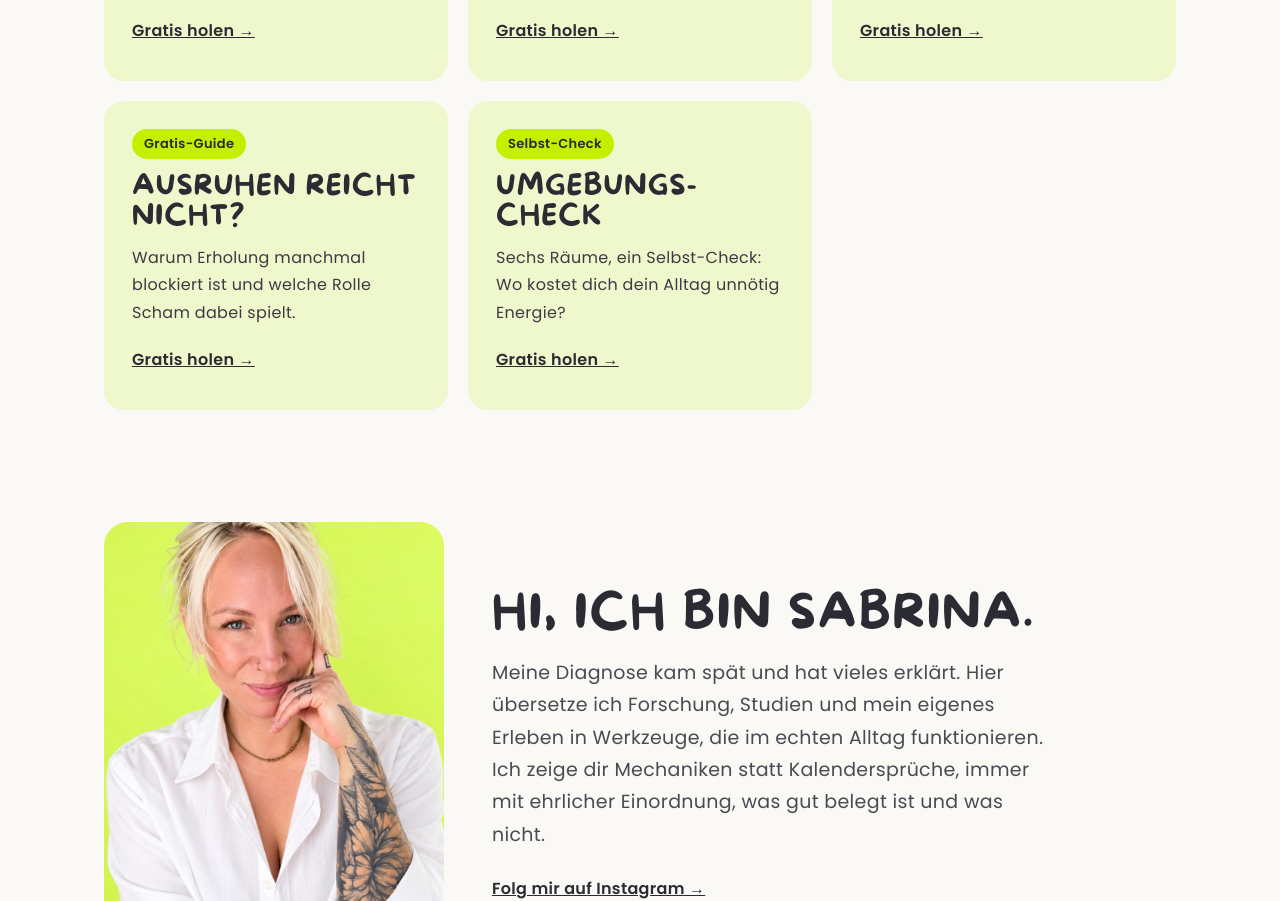
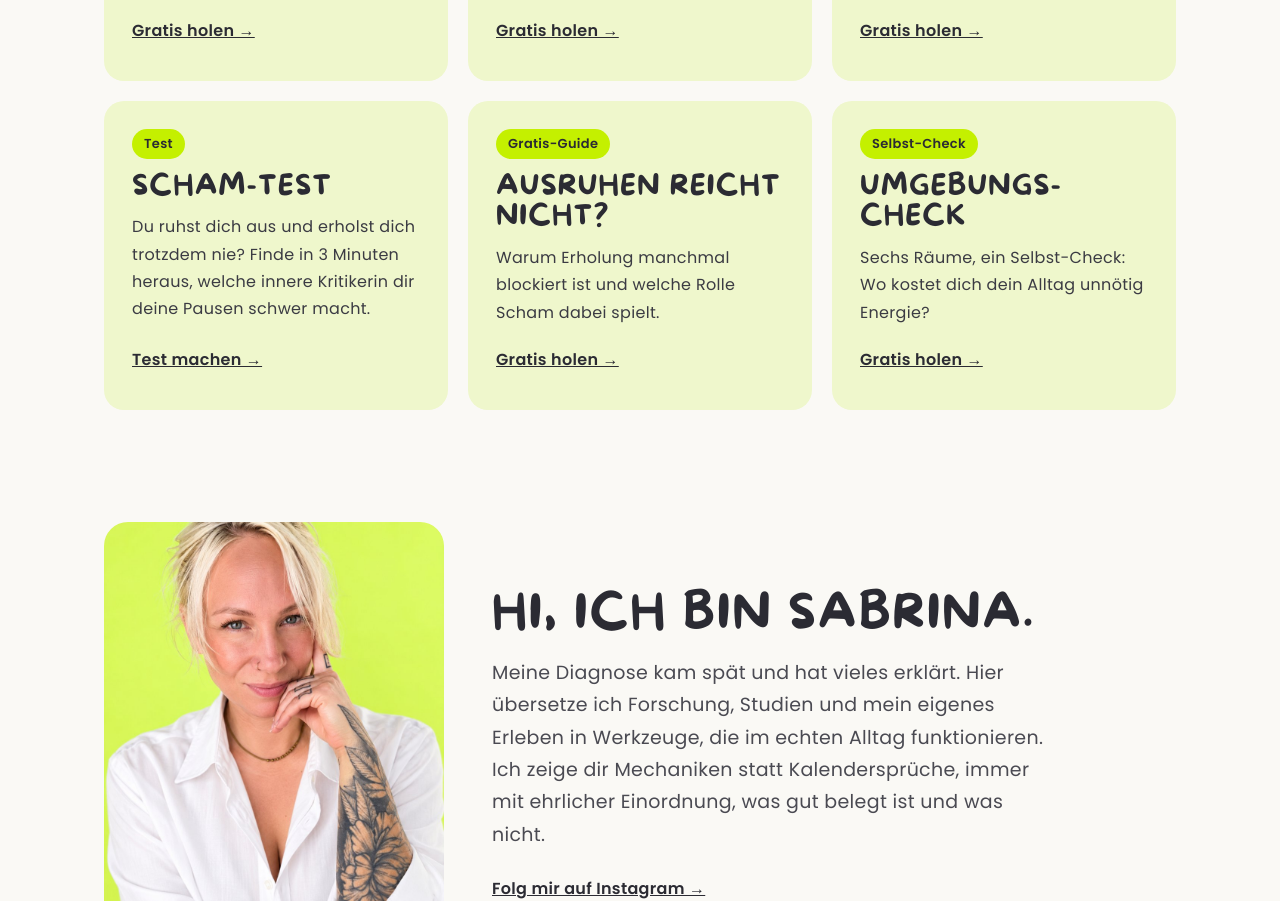
Before and after one commit to neurodiversleben/neurodiversleben.github.io, a plain HTML site: page index.html in a window 1280 px wide. Shown: the part 2274-3175 px from the top of the page. Drawn offline with Linux system fonts and the light colour scheme; no server answers.

Commit message:
Startseite: Karte für den Scham-Test bei den Gratis-Guides
Co-Authored-By: Claude Opus 5.5 <noreply@anthropic.com>
Claude-Session: https://claude.ai/code/session_01WirsT94EvCwXkfsRWSBfqB

```diff
--- a/index.html
+++ b/index.html
@@ -110,6 +110,12 @@
         <a class="link-pfeil" href="/ernst-genommen-werden/">Gratis holen →</a>
       </article>
       <article class="card card-gratis" data-tags="Burnout &amp; Scham">
+        <span class="tag">Test</span>
+        <h4>Scham-Test</h4>
+        <p class="desc">Du ruhst dich aus und erholst dich trotzdem nie? Finde in 3 Minuten heraus, welche innere Kritikerin dir deine Pausen schwer macht.</p>
+        <a class="link-pfeil" href="/scham-test/">Test machen →</a>
+      </article>
+      <article class="card card-gratis" data-tags="Burnout &amp; Scham">
         <span class="tag">Gratis-Guide</span>
         <h4>Ausruhen reicht nicht?</h4>
         <p class="desc">Warum Erholung manchmal blockiert ist und welche Rolle Scham dabei spielt.</p>
```
